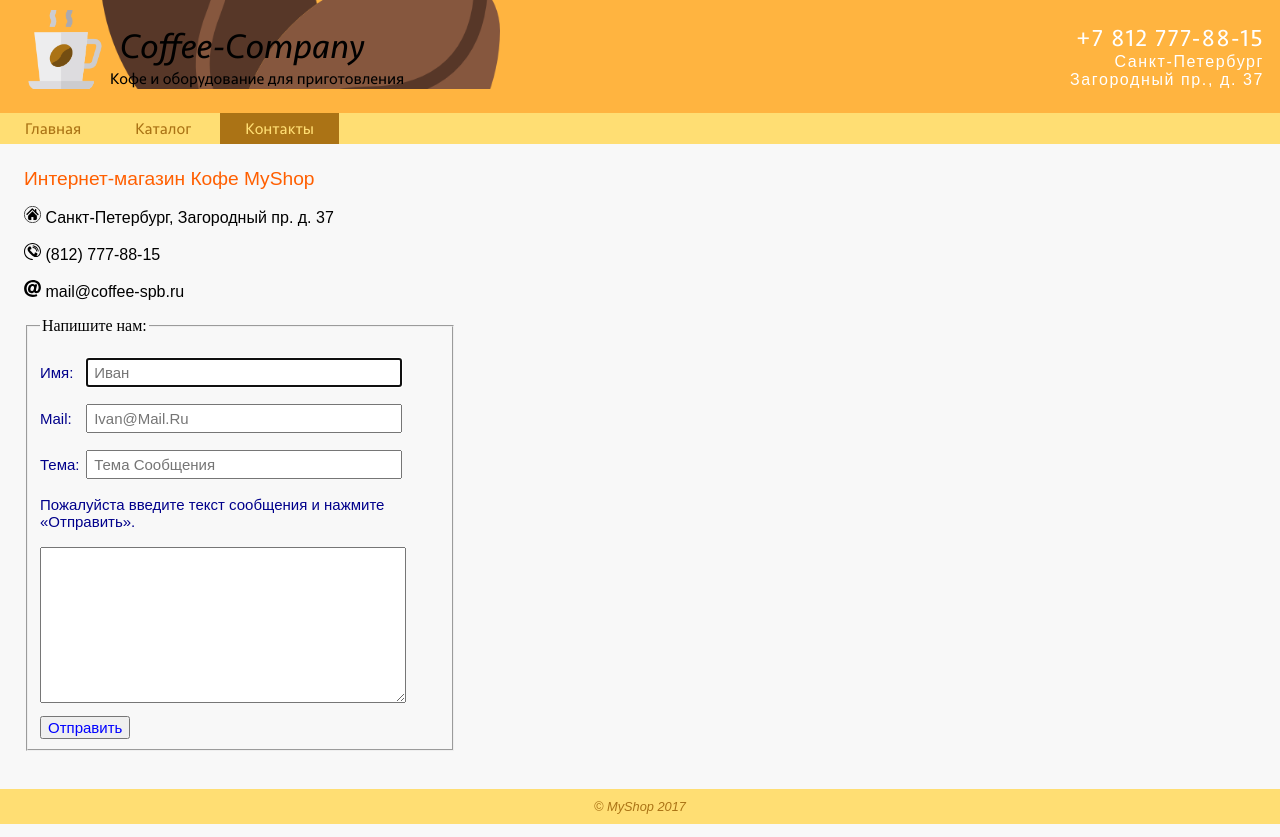
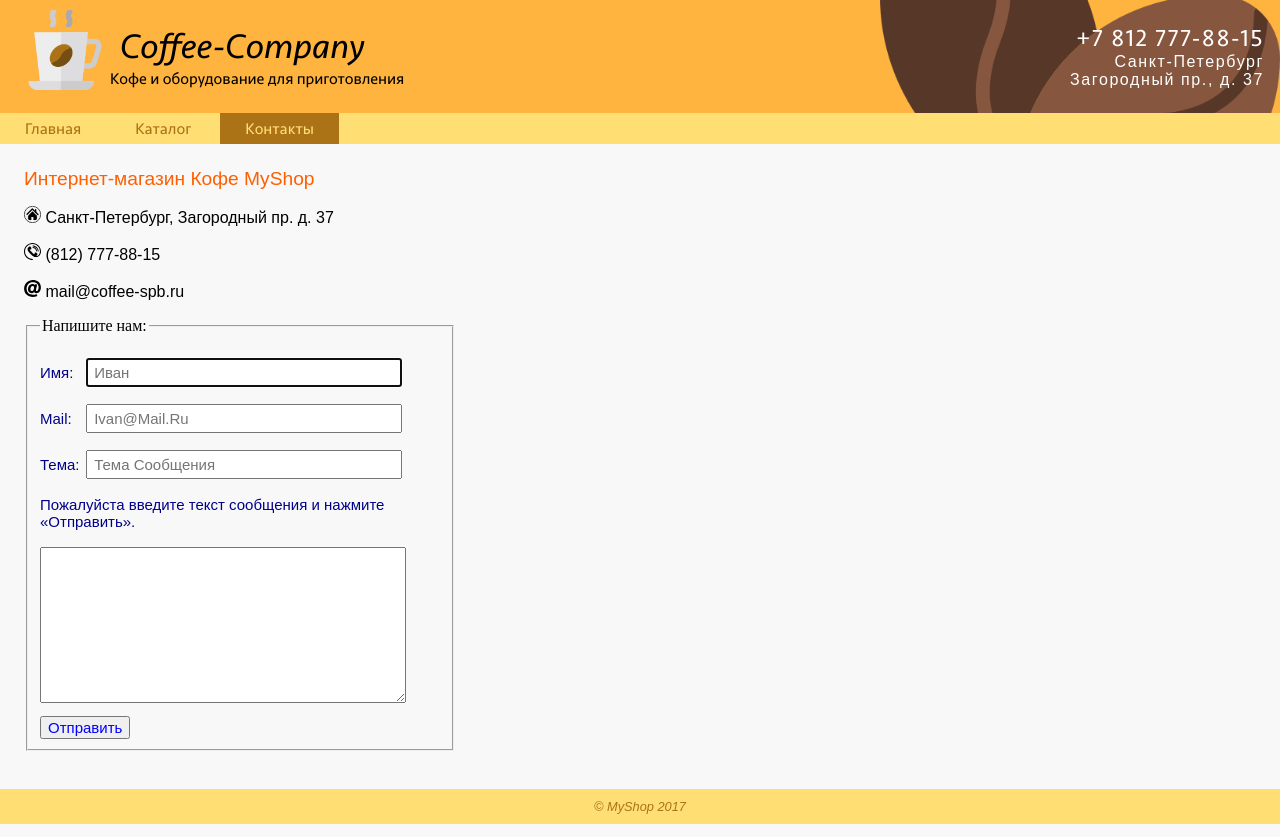
Before and after one commit to borzenets/borzenets.github.io, a plain HTML site: page contacts.html in a window 1280 px wide. Drawn offline with Linux system fonts and the light colour scheme.

Commit message:
Fix background-img contact page

```diff
--- a/contacts.html
+++ b/contacts.html
@@ -10,8 +10,8 @@
 </head>
 <body>
 <header>
-    <div class="layout-positioner">
-        <div class="name-descrition header-background-img">
+    <div class="layout-positioner header-background-img">
+        <div class="name-descrition">
 			<div class="name-company">Coffee-Company</div>
     		<div class="description-company">Кофе и оборудование для приготовления</div>
 	    </div>
```
